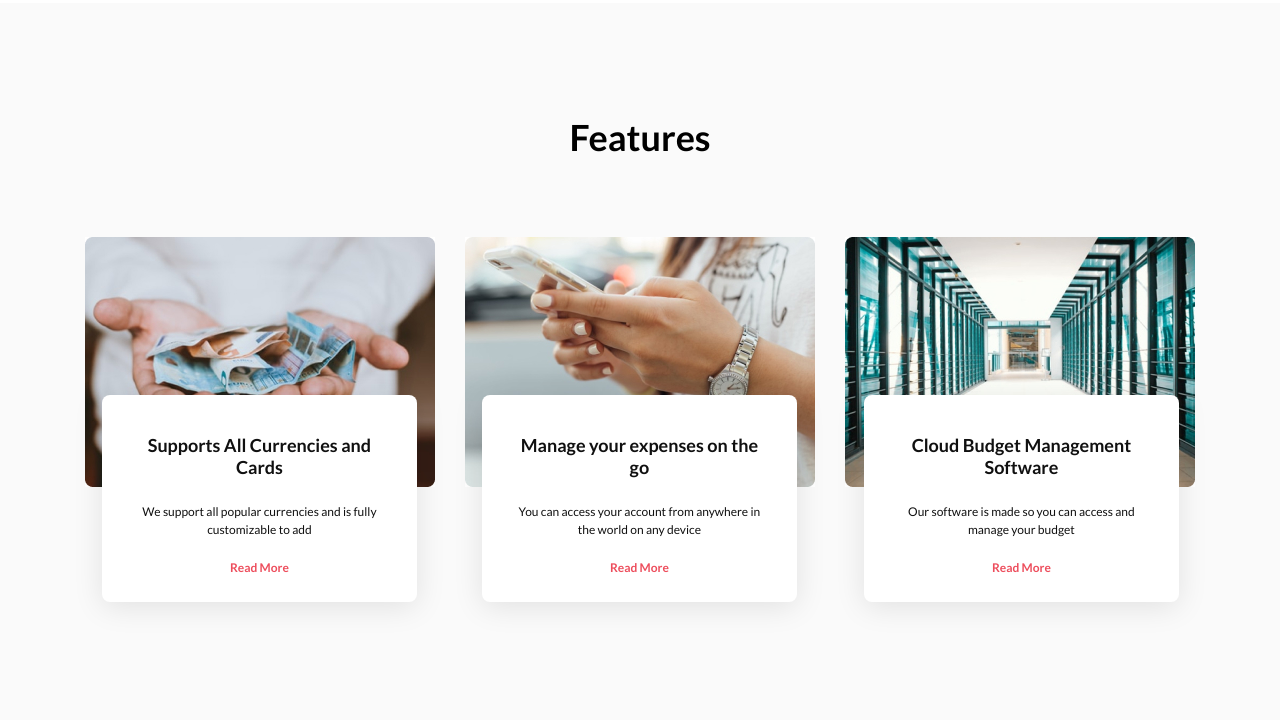
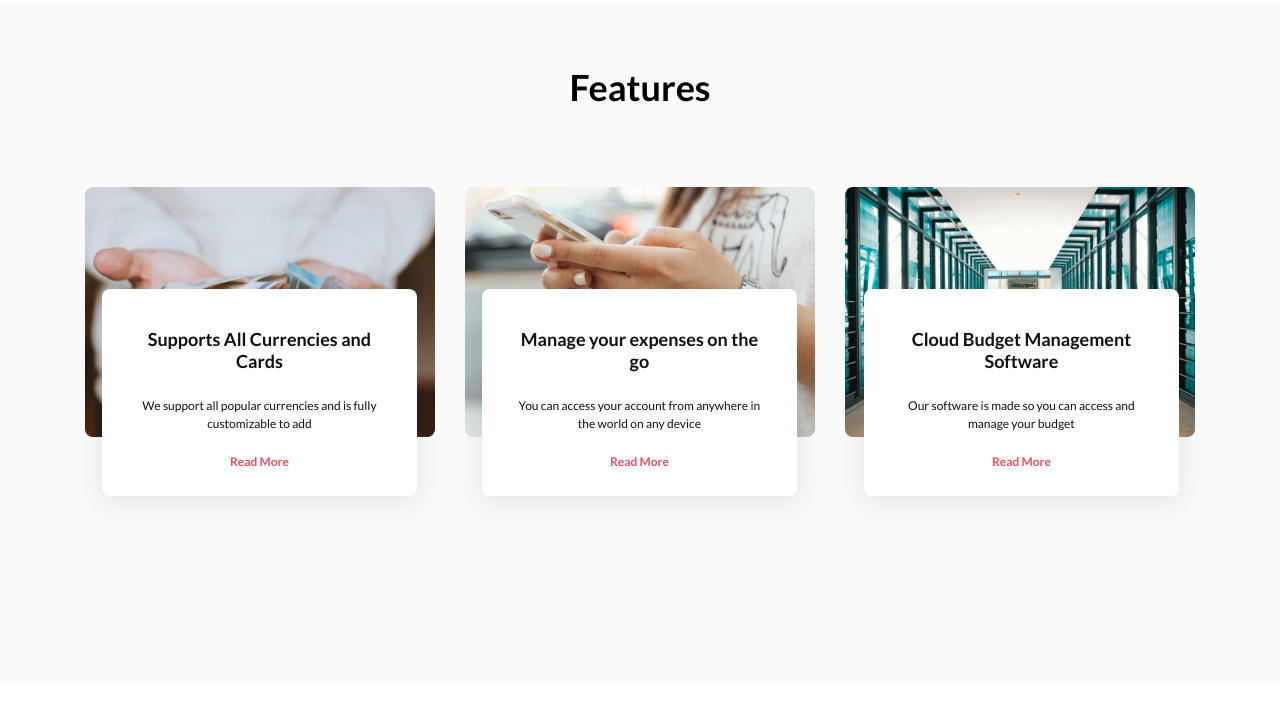
Before and after one commit to riabtsun/cloudbudget.github.io, a plain HTML site: page index.html in a window 1280 px wide. Shown: the part 1133-1853 px from the top of the page. Drawn offline with nearby package versions, Linux system fonts and the light colour scheme.

Commit message:
fixed section 3

```diff
--- a/css/_section-1.scss
+++ b/css/_section-1.scss
@@ -7,8 +7,7 @@ a {
   cursor: pointer;
     &:hover {
       text-shadow: 1px 1px 2px #f57d89;
-      font-size: 1.2em;
-      transition: 0.3s;
+      text-decoration: underline;
     }
 }
 button {
--- a/css/_section-3.scss
+++ b/css/_section-3.scss
@@ -1,6 +1,9 @@
 .section-3 {
   padding-top: 50px;
   background: #fafafa;
+  @include media-breakpoint-up(md) {
+    padding-top: 0;
+  }
 }
 .features-container {
   display: flex;
@@ -70,6 +73,7 @@
     justify-content: center;
     flex-wrap: nowrap;
     flex-direction: row;
+    padding-bottom: 230px;
   }
 }
 .box-1,
@@ -78,17 +82,15 @@
   position: absolute;
   left: 20px;
   right: 20px;
-  top: 10%;
+  top: 12%;
   max-width: 70%;
   box-shadow: 0px 5px 30px rgba(0, 0, 0, 0.1);
   padding-right: 32px;
   padding-left: 32px;
   @include media-breakpoint-up(md) {
-    top: 160px;
     max-width: 22%;
   }
   @include media-breakpoint-up(lg) {
-    top: 187px;
     max-width: 22%;
   }
 }
@@ -97,11 +99,11 @@
     top: 14%;
   }
   @include media-breakpoint-up(md) {
-    top: 60%;
+    top: 32%;
     left: 22px
   }
   @include media-breakpoint-up(lg) {
-    top: 34%;
+    top: 23%;
     left: 32px
   }
 }
@@ -111,11 +113,11 @@
     top: 47%;
   }
   @include media-breakpoint-up(md) {
-    top: 60%;
+    top: 32%;
     left: 342px;
   }
   @include media-breakpoint-up(lg) {
-    top: 34%;
+    top: 23%;
     left: 412px;
   }
 }
@@ -125,11 +127,11 @@
     top: 80%;
   }
   @include media-breakpoint-up(md) {
-    top: 60%;
+    top: 32%;
     left: 662px;
   }
   @include media-breakpoint-up(lg) {
-    top: 34%;
+    top: 23%;
     left: 794px;
   }
 }
@@ -142,6 +144,6 @@
     padding-top: 0;
     padding-right: 20px;
     padding-left: 20px;
-    padding-bottom: 230px;
+    padding-bottom: 0;
   }
 }
```
Also changed, not shown: css/main.css, 1 other file.
